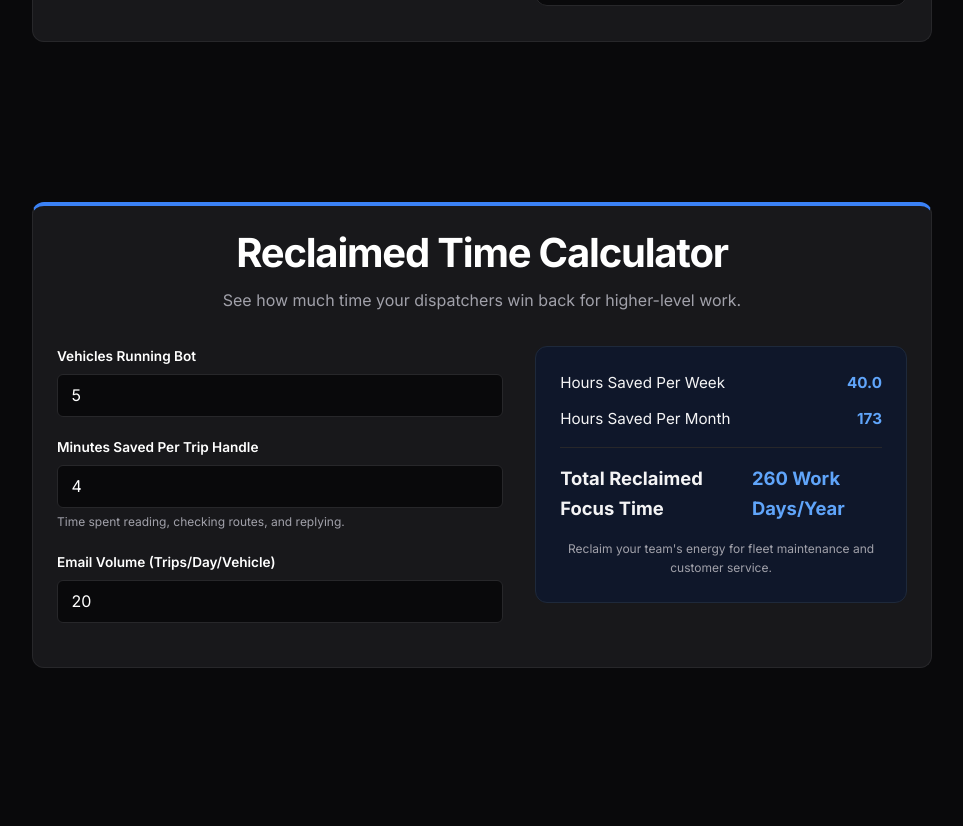
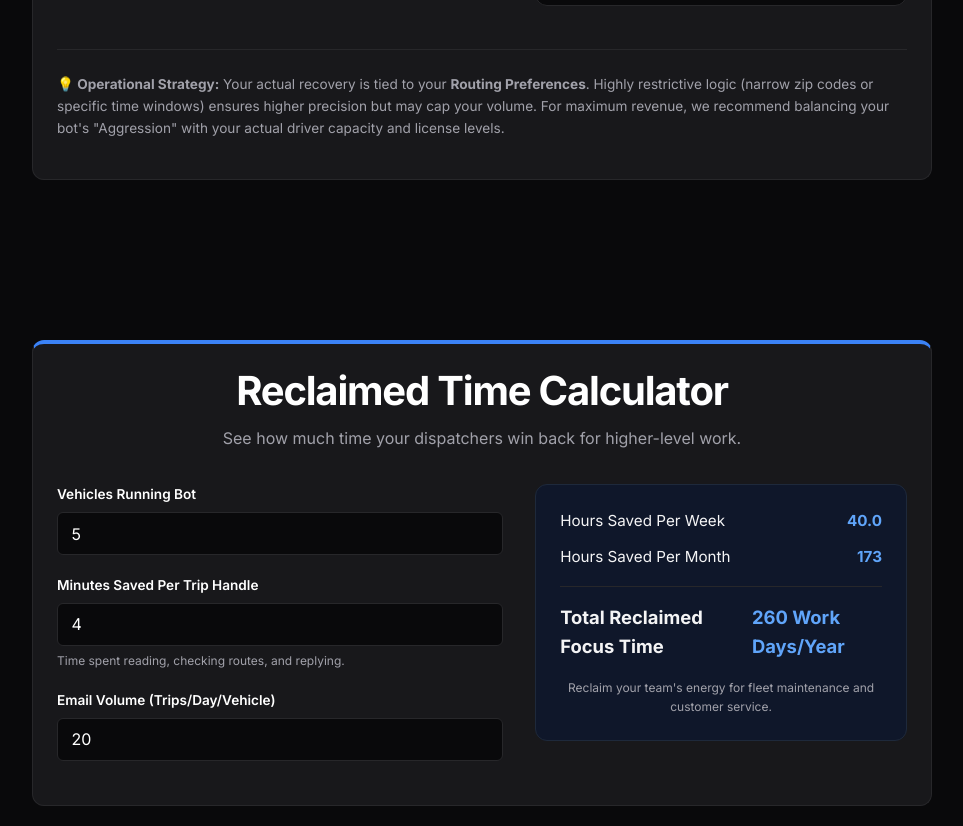
Before and after one commit to thewshii/autosales, a website: page index.html in a window 1280 px wide. Shown: the part 2273-3099 px from the top of the page, without its empty margins (158-1121 px from the left). Drawn offline with Linux system fonts and the light colour scheme.

Commit message:
Add operational strategy tip to ROI section

```diff
--- a/index.html
+++ b/index.html
@@ -132,6 +132,9 @@
             </div>
             <p class="roi-disclaimer">Assumes 4 weeks per month. Results vary based on local market volume and route fit.</p>
           </div>
+        </div>
+        <div class="roi-footer-note" style="margin-top: 2rem; padding-top: 1.5rem; border-top: 1px solid var(--border); font-size: 0.85rem; color: var(--text-muted);">
+          <p><strong>💡 Operational Strategy:</strong> Your actual recovery is tied to your <strong>Routing Preferences</strong>. Highly restrictive logic (narrow zip codes or specific time windows) ensures higher precision but may cap your volume. For maximum revenue, we recommend balancing your bot's "Aggression" with your actual driver capacity and license levels.</p>
         </div>
       </div>
     </section>
```
